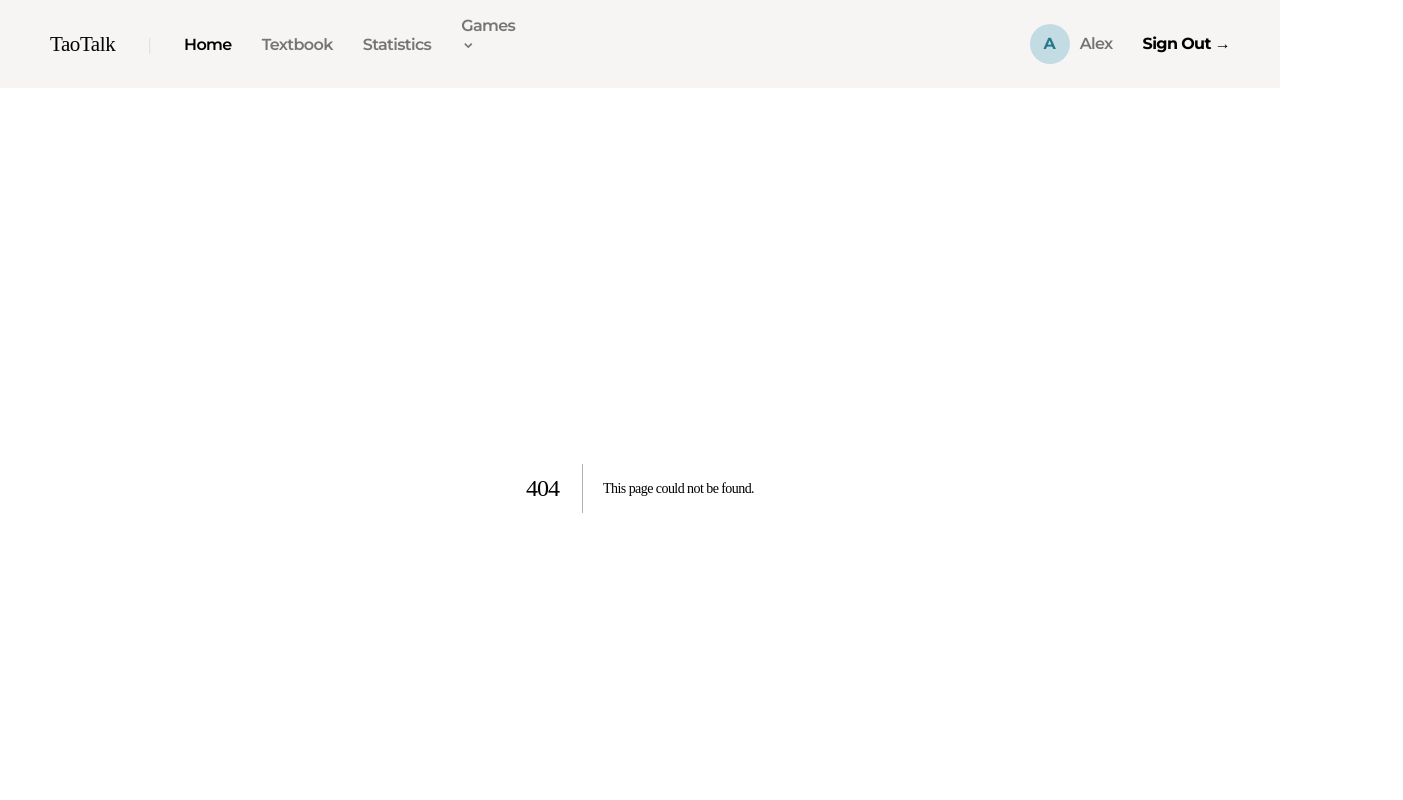
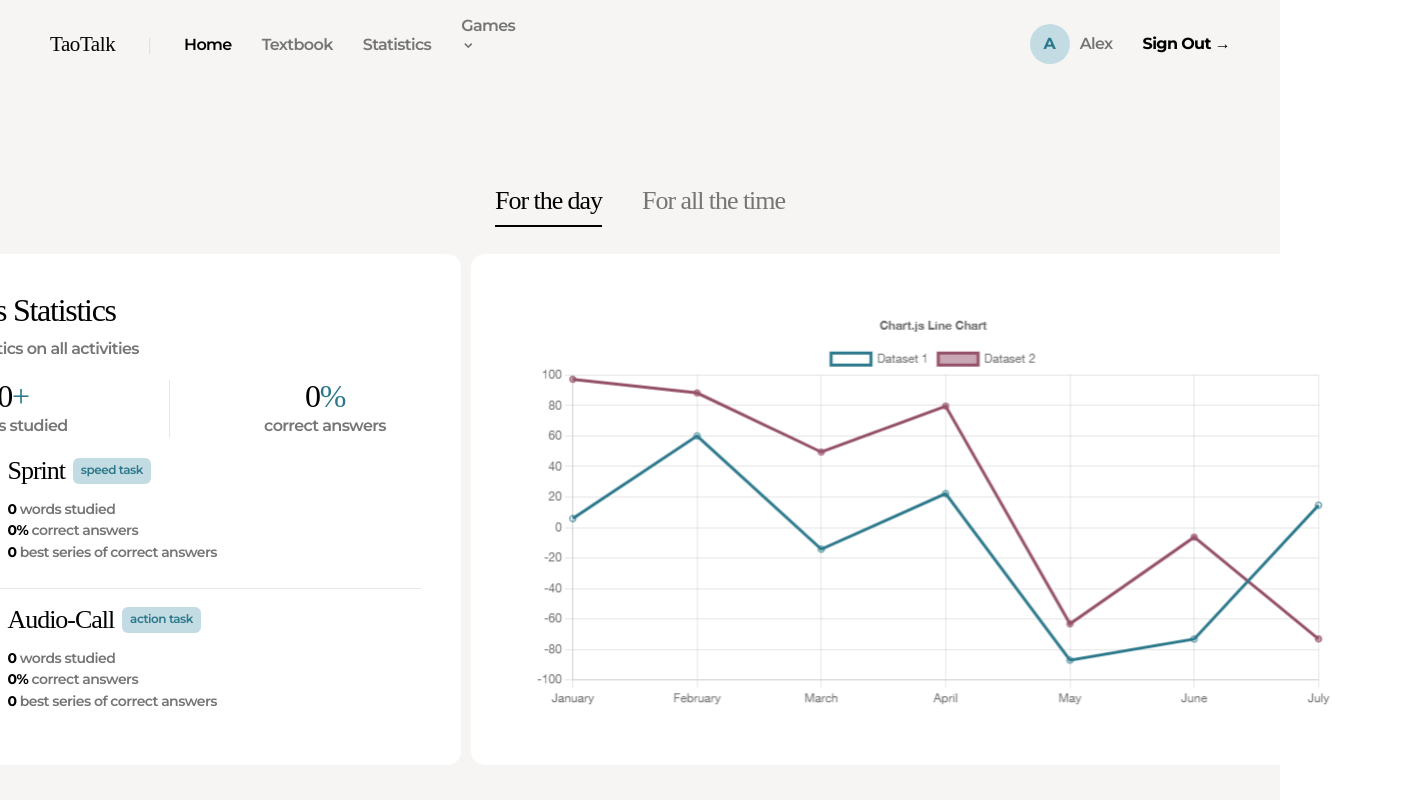
Before and after one commit to taodemy/taotalk, a Next.js app: page /statistics-content in a window 1280 px wide. Before the commit this address had no page. Shown: the top 800 px of the page, 1403 px wide, since content can reach past the window. Built offline with nearby package versions, Linux system fonts and the light colour scheme; a web font is replaced by a local one.

Commit message:
feat: draft statistics page

```diff
--- a/next.config.js
+++ b/next.config.js
@@ -31,6 +31,10 @@ const nextConfig = {
 
     return config;
   },
+
+  images: {
+    unoptimized: true,
+  },
 };
 
 module.exports = nextConfig;
--- /dev/null
+++ b/src/components/StatisticsContent/index.tsx
@@ -0,0 +1,168 @@
+import React, { useState } from 'react';
+import Image from 'next/image';
+
+const StatisticsContent = () => {
+  type PageType = 'For the day' | 'For all the time';
+
+  const [pageType, setPageType] = useState<PageType>('For the day');
+
+  const today_statistics = {
+    all_words_studied: 0,
+    all_correct_answers: 0,
+    sprint_words_studied: 0,
+    sprint_correct_answers: 0,
+    sprint_best_series: 0,
+    'audio-call_words_studied': 0,
+    'audio-call_correct_answers': 0,
+    'audio-call_best_series': 0,
+  };
+
+  const all_time_statistics = {
+    all_words_studied: 10,
+    all_correct_answers: 43,
+    sprint_words_studied: 5,
+    sprint_correct_answers: 90,
+    sprint_best_series: 7,
+    'audio-call_words_studied': 5,
+    'audio-call_correct_answers': 90,
+    'audio-call_best_series': 7,
+  };
+
+  const page_data = pageType === 'For the day' ? today_statistics : all_time_statistics;
+
+  return (
+    <main className="flex flex-col items-center justify-center gap-[40px] bg-tk_greyLight py-[100px]">
+      <section className="flex gap-[40px]">
+        <h4
+          className={
+            pageType === 'For the day' ? 'underline underline-offset-[16px]' : 'text-tk_greyDark'
+          }
+          onMouseEnter={() => setPageType('For the day')}
+        >
+          For the day
+        </h4>
+        <h4
+          className={
+            pageType === 'For all the time'
+              ? 'underline underline-offset-[16px]'
+              : 'text-tk_greyDark'
+          }
+          onMouseEnter={() => setPageType('For all the time')}
+        >
+          For all the time
+        </h4>
+      </section>
+      <section className="flex gap-[10px]">
+        <div className="flex h-[511px] w-[583px] flex-col gap-[20px]  rounded-[14px] bg-white p-[40px]">
+          <div className="flex flex-col gap-[12px]">
+            {pageType === 'For the day' ? (
+              <h3>Today&apos;s Statistics</h3>
+            ) : pageType === 'For all the time' ? (
+              <h3>All-time Statistics</h3>
+            ) : (
+              ''
+            )}
+            <p className="p2">Your statistics on all activities</p>
+          </div>
+          <div className="flex justify-center gap-[60px]">
+            <div className="flex w-[203px] flex-col gap-[3px] text-center">
+              <h3>
+                {page_data['all_words_studied']}
+                <span className="text-tk_cyanDark">+</span>
+              </h3>
+              <p className="p2">words studied</p>
+            </div>
+            <div className="border-1 relative border-l"></div>
+            <div className="flex w-[203px] flex-col gap-[3px] text-center">
+              <h3>
+                {page_data['all_correct_answers']}
+                <span className="text-tk_cyanDark">%</span>
+              </h3>
+              <p className="p2">correct answers</p>
+            </div>
+          </div>
+          <div className="flex flex-col gap-[18px]">
+            <div className="flex w-[503px] gap-[20px]">
+              <Image src="/running.svg" alt="sprint" width={70} height={112} />
+              <div className="flex flex-col gap-[16px]">
+                <div className="flex gap-[8px]">
+                  <h4>Sprint</h4>
+                  <p className="p4 rounded-[6px] bg-tk_cyanLight px-[8px] py-[4px] text-tk_cyanDark">
+                    speed task
+                  </p>
+                </div>
+                <div className="flex flex-col gap-[2px]">
+                  <p className="p3">
+                    <span className="font-bold text-black">
+                      {page_data['sprint_words_studied']}
+                    </span>{' '}
+                    words studied
+                  </p>
+                  <p className="p3">
+                    <span className="font-bold text-black">
+                      {page_data['sprint_correct_answers']}%
+                    </span>{' '}
+                    correct answers
+                  </p>
+                  <p className="p3">
+                    <span className="font-bold text-black">{page_data['sprint_best_series']}</span>{' '}
+                    best series of correct answers
+                  </p>
+                </div>
+              </div>
+            </div>
+            <hr />
+            <div className="flex w-[503px] gap-[20px]">
+              <Image src="/audiogame.svg" alt="Audio-Call" width={70} height={112} />
+              <div className="flex flex-col gap-[16px]">
+                <div className="flex gap-[8px]">
+                  <h4>Audio-Call</h4>
+                  <p className="p4 rounded-[6px] bg-tk_cyanLight px-[8px] py-[4px] text-tk_cyanDark">
+                    action task
+                  </p>
+                </div>
+                <div className="flex flex-col gap-[2px]">
+                  <p className="p3">
+                    <span className="font-bold text-black">
+                      {page_data['audio-call_words_studied']}
+                    </span>{' '}
+                    words studied
+                  </p>
+                  <p className="p3">
+                    <span className="font-bold text-black">
+                      {page_data['audio-call_correct_answers']}%
+                    </span>{' '}
+                    correct answers
+                  </p>
+                  <p className="p3">
+                    <span className="font-bold text-black">
+                      {page_data['audio-call_best_series']}
+                    </span>{' '}
+                    best series of correct answers
+                  </p>
+                </div>
+              </div>
+            </div>
+            <div></div>
+          </div>
+        </div>
+        <div className="flex h-[511px] w-[932px] items-center justify-center rounded-[14px]  bg-white">
+          <Image
+            src={
+              pageType === 'For the day'
+                ? '/lineChart1.svg'
+                : pageType === 'For all the time'
+                ? '/lineChart2.svg'
+                : ''
+            }
+            width={852}
+            height={421}
+            alt="Line Chart"
+          />
+        </div>
+      </section>
+    </main>
+  );
+};
+
+export default StatisticsContent;
--- /dev/null
+++ b/src/pages/statistics-content.tsx
@@ -0,0 +1,6 @@
+import React from 'react';
+import StatisticsContent from '../components/StatisticsContent';
+
+export default function StatisticsContentPage() {
+  return <StatisticsContent />;
+}
```
Also changed, not shown: public/lineChart1.svg (added), public/lineChart2.svg (added).
